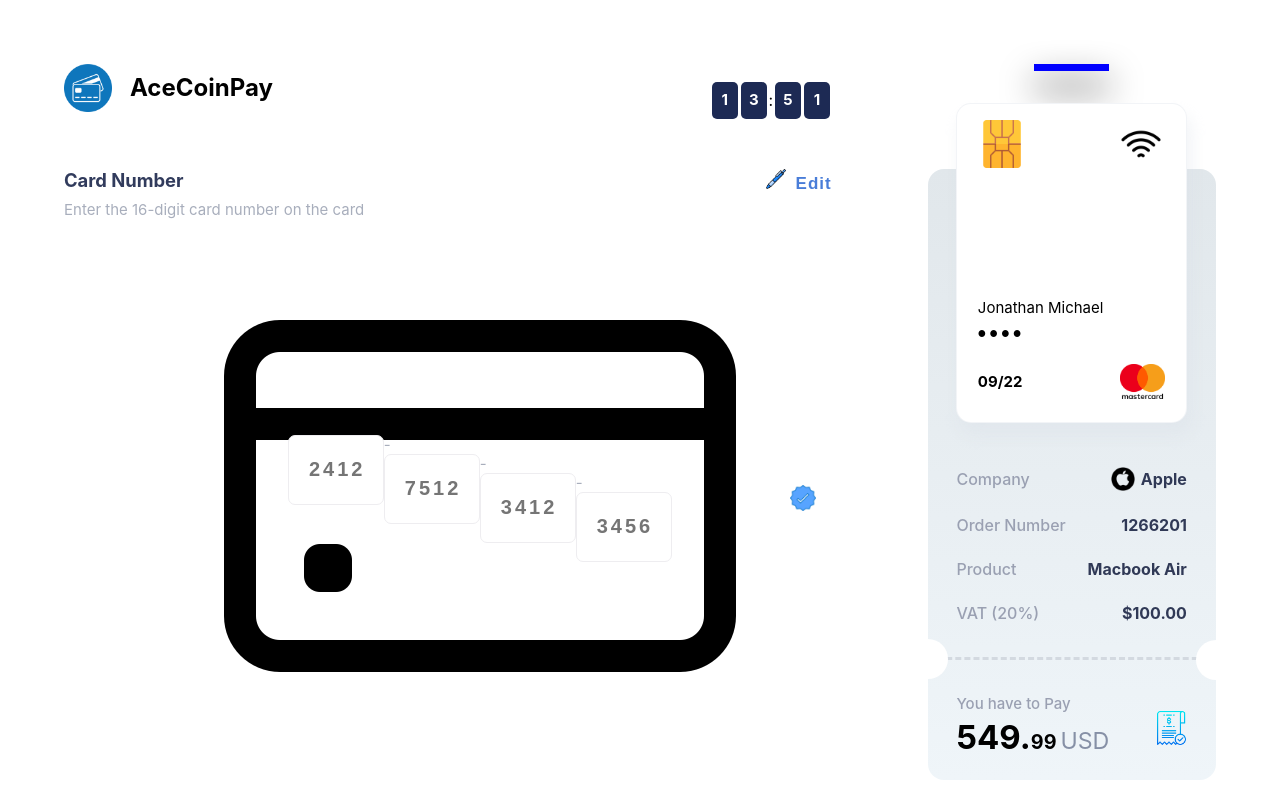
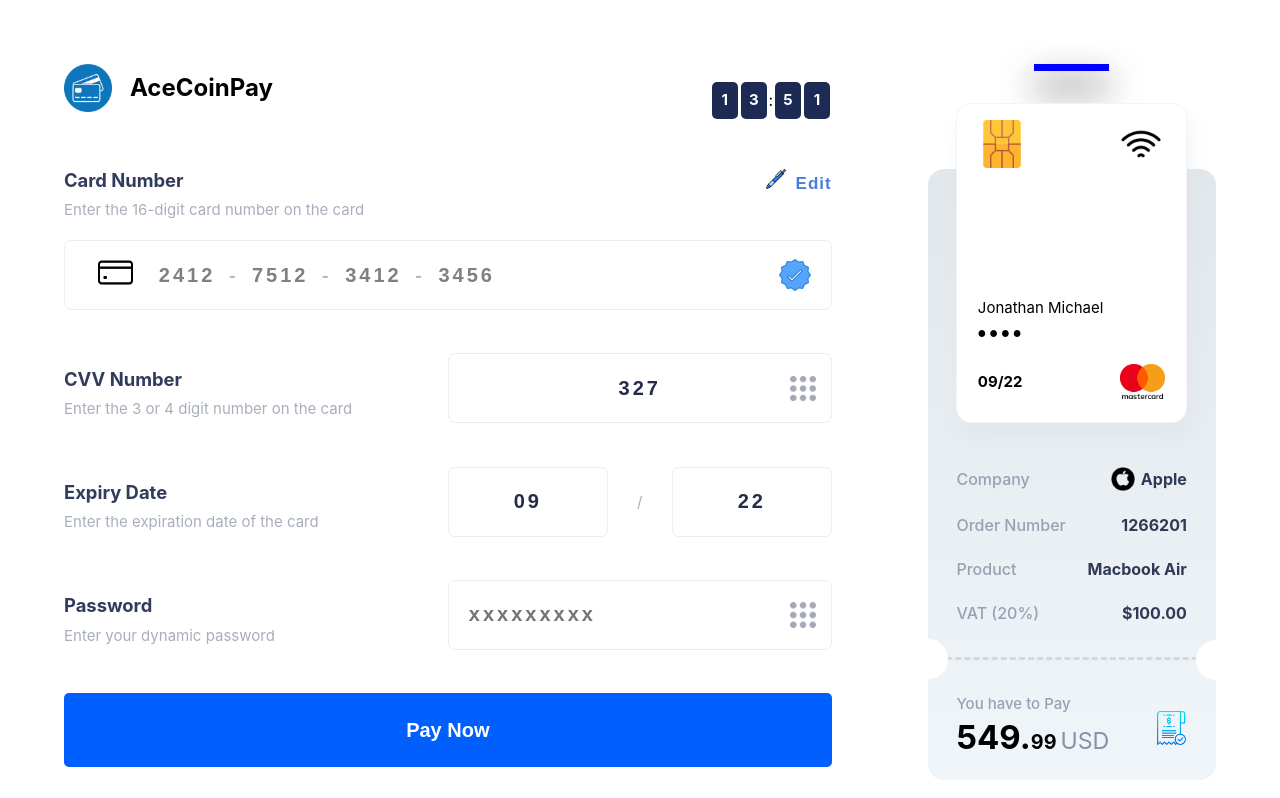
Before and after one commit to dotunlonge/Card-Payment-Interface, a Next.js app: page / in a window 1280 px wide. Shown: the top 798 px of the page. Built offline with nearby package versions, Linux system fonts and the light colour scheme.

Commit message:
Update main.scss

```diff
--- a/styles/main.scss
+++ b/styles/main.scss
@@ -127,7 +127,8 @@
 
   &:active, &:focus{
     outline: none;
-    border: 2px solid #2567da;
+    border: 2.5px solid #2567da;
+    color: #246be1;
   }
 
 }
@@ -180,6 +181,10 @@
   background: #015ffe;
   border: 0;
   cursor: pointer;
+  transition: 300ms;
+  &:hover{
+    background: #1d2a54;
+  }
 }
 
 .right{
@@ -385,8 +390,36 @@
   position: relative;
     display: flex;
     align-items: center;
+    justify-content: flex-start;
+    flex-direction: row;
+}
+
+.with-correct{
+  height: 3.5em;
+  border: 1px solid #eeedf0;
+  background: white;
+  border-radius: 7px;
+  padding: 0em 1em;
+  font-size: 20px;
+  letter-spacing: 3px;
+  font-weight: bold;
+  text-align: center;
+  color: #232d4b;
+  .card-image{height: 1.75em;}
+  .fields{
+    display: flex;
+    align-items: center;
     justify-content: center;
     flex-direction: row;
+    input{
+      padding: 0 0.25em;
+      border: 0;
+      height: 95%;
+      &::placeholder { /* Chrome, Firefox, Opera, Safari 10.1+ */
+        color: gray;
+      }
+    }
+  }
 }
 
 .dial, .correct {
```
